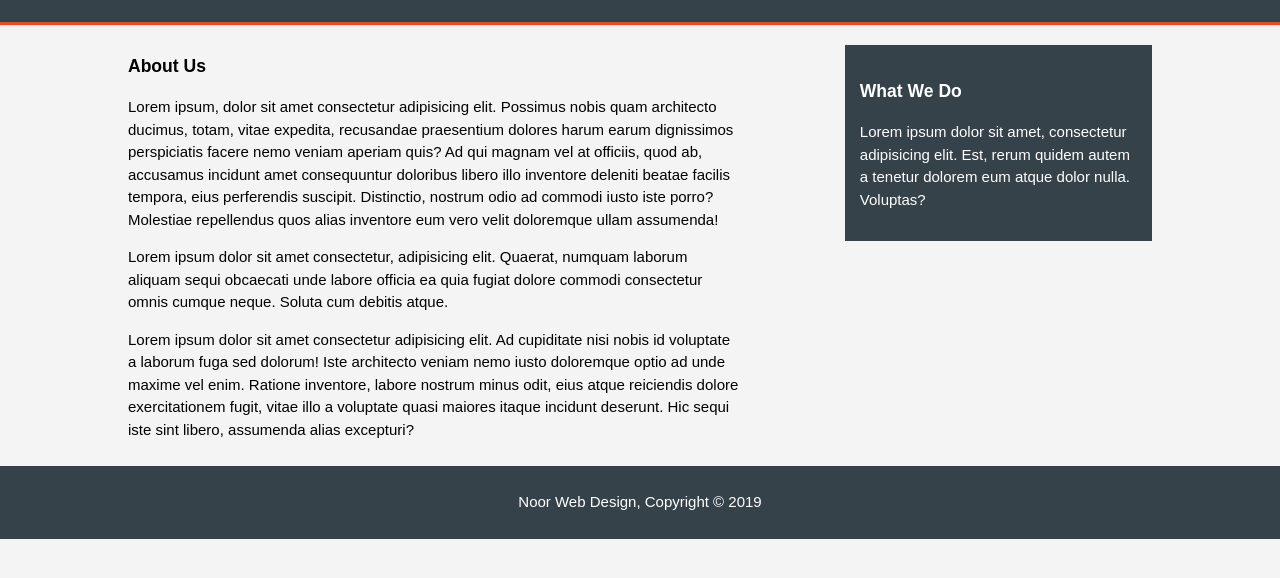
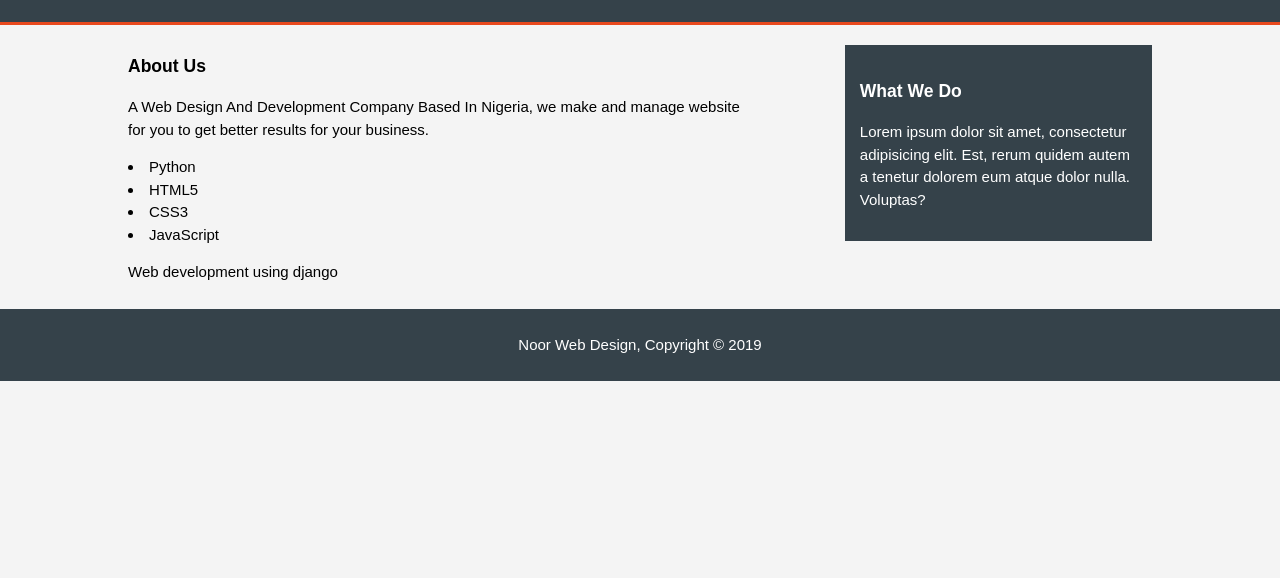
Before and after one commit to iamnur/myportfolio, a plain HTML site: page about.html in a window 1280 px wide. Shown: the part 68-646 px from the top of the page. Drawn offline with Linux system fonts and the light colour scheme.

Commit message:
Update about.html

```diff
--- a/about.html
+++ b/about.html
@@ -34,30 +34,17 @@
         <article id="main-col">
           <h1 class="page-title">About Us</h1>
           <p>
-            Lorem ipsum, dolor sit amet consectetur adipisicing elit. Possimus
-            nobis quam architecto ducimus, totam, vitae expedita, recusandae
-            praesentium dolores harum earum dignissimos perspiciatis facere nemo
-            veniam aperiam quis? Ad qui magnam vel at officiis, quod ab,
-            accusamus incidunt amet consequuntur doloribus libero illo inventore
-            deleniti beatae facilis tempora, eius perferendis suscipit.
-            Distinctio, nostrum odio ad commodi iusto iste porro? Molestiae
-            repellendus quos alias inventore eum vero velit doloremque ullam
-            assumenda!
+            A Web Design And Development Company Based In Nigeria, we make and
+            manage website for you to get better results for your business.
           </p>
           <p>
-            Lorem ipsum dolor sit amet consectetur, adipisicing elit. Quaerat,
-            numquam laborum aliquam sequi obcaecati unde labore officia ea quia
-            fugiat dolore commodi consectetur omnis cumque neque. Soluta cum
-            debitis atque.
+            <li>Python</li>
+            <li>HTML5</li>
+            <li>CSS3</li>
+            <li>JavaScript</li>
           </p>
           <p>
-            Lorem ipsum dolor sit amet consectetur adipisicing elit. Ad
-            cupiditate nisi nobis id voluptate a laborum fuga sed dolorum! Iste
-            architecto veniam nemo iusto doloremque optio ad unde maxime vel
-            enim. Ratione inventore, labore nostrum minus odit, eius atque
-            reiciendis dolore exercitationem fugit, vitae illo a voluptate quasi
-            maiores itaque incidunt deserunt. Hic sequi iste sint libero,
-            assumenda alias excepturi?
+            Web development using django
           </p>
         </article>
         <aside id="sidebar">
```
